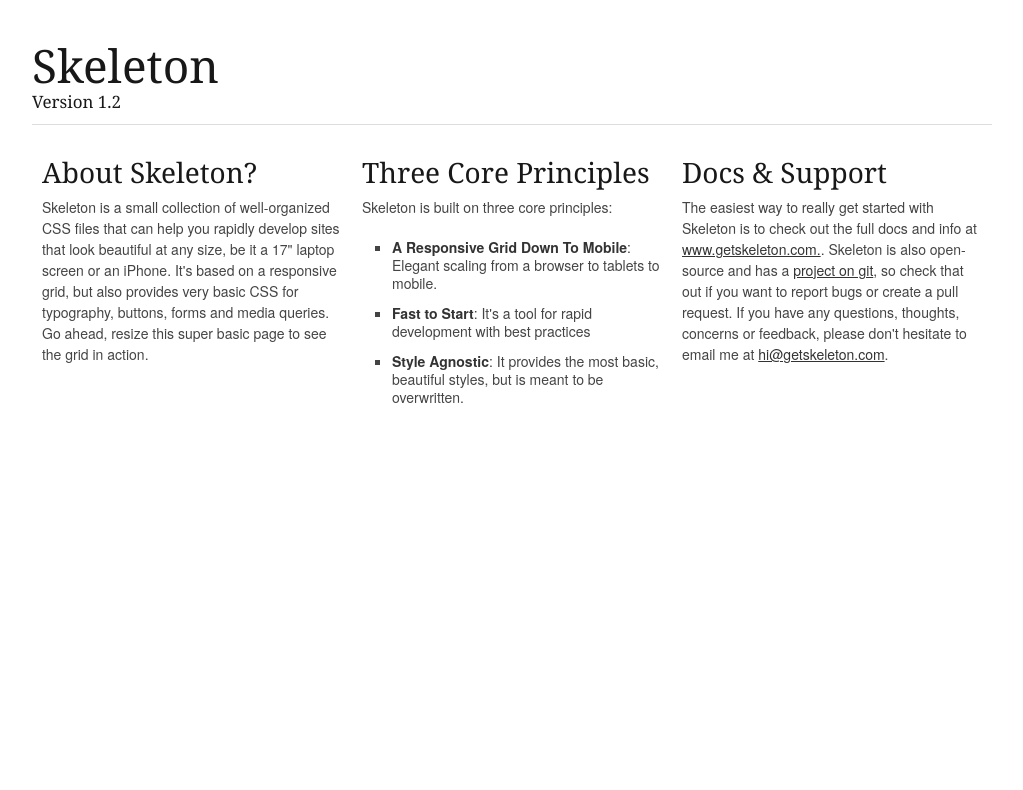
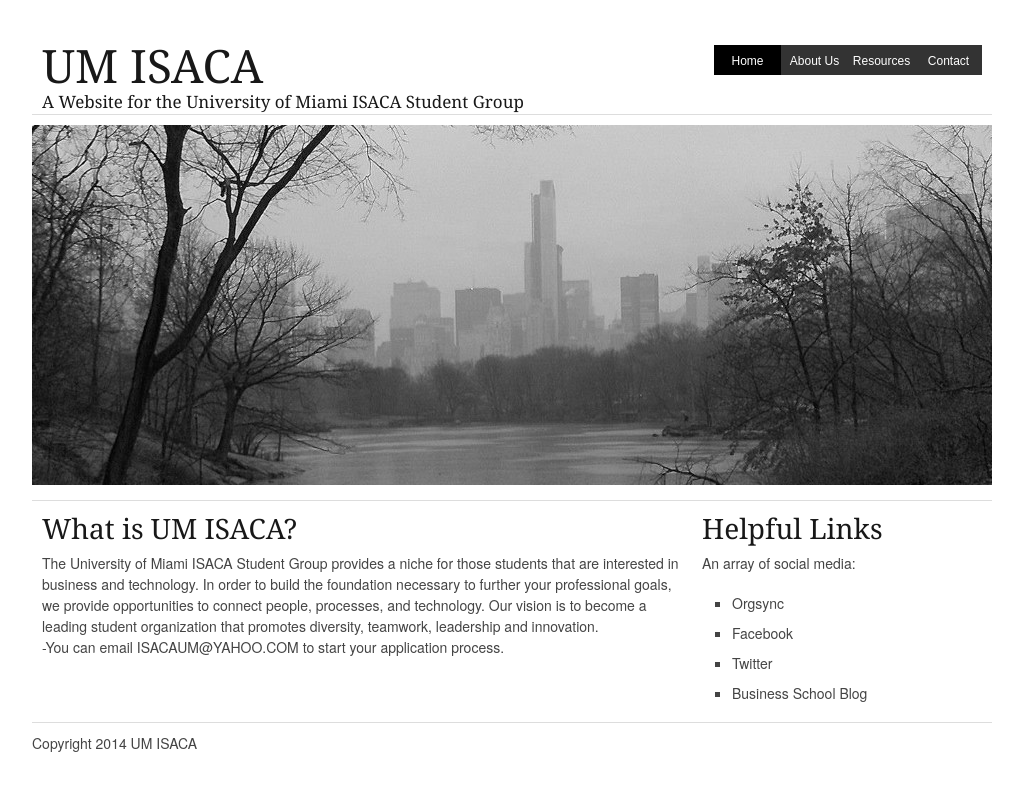
Before and after one commit to UMISACA/umisaca.github.io, a plain HTML site: page index.html in a window 1280 px wide. Shown: the whole page, without its empty margins (128-1151 px from the left). Drawn offline with Linux system fonts and the light colour scheme.

Commit message:
Finally Passable

```diff
--- a/index.html
+++ b/index.html
@@ -45,27 +45,47 @@
 
 	<div class="container">
 		<div>
-			<h1 class="remove-bottom" style="margin-top: 40px">Skeleton</h1>
-			<h5>Version 1.2</h5>
-			<hr />
+			<div class="ten columns">
+				<h1 class="remove-bottom" style="margin-top: 40px">UM ISACA</h1>
+				<h5>A Website for the University of Miami ISACA Student Group </h5>
+			</div>
+			<div class="six columns">
+				<nav style="margin-top: 45px;margin-bottom: 35px;float:right">
+					<ul>
+						<li class="hlink"><a class="current hlink" href="index.html">Home</a></li>
+						<li class="hlink"><a class="hlink" href="about.html">About Us</a></li>
+						<li class="hlink"><a class="hlink" href="resources.html">Resources</a></li>
+						<li class="hlink"><a class="hlink" href="contact.html">Contact</a></li>
+					</ul>
+				</nav>
+			</div>
+			<hr class="half-bottom">
 		</div>
-		<div class="one-third column">
-			<h3>About Skeleton?</h3>
-			<p>Skeleton is a small collection of well-organized CSS files that can help you rapidly develop sites that look beautiful at any size, be it a 17" laptop screen or an iPhone. It's based on a responsive grid, but also provides very basic CSS for typography, buttons, forms and media queries. Go ahead, resize this super basic page to see the grid in action.</p>
+		<div>
+			<img class="scale-with-grid" src="images/centralpark.jpg">
+			<hr class="half-bottom">
 		</div>
-		<div class="one-third column">
-			<h3>Three Core Principles</h3>
-			<p>Skeleton is built on three core principles:</p>
-			<ul class="square">
-				<li><strong>A Responsive Grid Down To Mobile</strong>: Elegant scaling from a browser to tablets to mobile.</li>
-				<li><strong>Fast to Start</strong>: It's a tool for rapid development with best practices</li>
-				<li><strong>Style Agnostic</strong>: It provides the most basic, beautiful styles, but is meant to be overwritten.</li>
-			</ul>
+
+		<div>
+			<div class="eleven columns">
+			<h3>What is UM ISACA?</h3>
+			<p>The University of Miami ISACA Student Group provides a niche for those students that are interested in business and technology. In order to build the foundation necessary to further your professional goals, we provide opportunities to connect people, processes, and technology. Our vision is to become a leading student organization that promotes diversity, teamwork, leadership and innovation. <br>
+-You can email ISACAUM@YAHOO.COM to start your application process.</p>
+			</div>
+			<div class="five columns">
+				<h3>Helpful Links</h3>
+				<p>An array of social media:</p>
+				<ul class="square">
+					<li>Orgsync</li>
+					<li>Facebook</li>
+					<li>Twitter</li>
+					<li>Business School Blog</li>
+				</ul>
+			</div>
 		</div>
-		<div class="one-third column">
-			<h3>Docs &amp; Support</h3>
-			<p>The easiest way to really get started with Skeleton is to check out the full docs and info at <a href="http://www.getskeleton.com">www.getskeleton.com.</a>. Skeleton is also open-source and has a <a href="https://github.com/dhgamache/skeleton">project on git</a>, so check that out if you want to report bugs or create a pull request. If you have any questions, thoughts, concerns or feedback, please don't hesitate to email me at <a href="mailto:hi@getskeleton.com">hi@getskeleton.com</a>.</p>
-		</div>
+		<hr class="half-bottom">
+
+		<footer>Copyright 2014 UM ISACA</footer>
 
 	</div><!-- container -->
 
--- a/stylesheets/base.css
+++ b/stylesheets/base.css
@@ -269,3 +269,75 @@
 
 /* #Header/Footer
 ================================================== */
+	a.hlink { color:#FFFFFF; background-color: #333; text-decoration: none; outline: 0; height:20px; }
+	a.hlink:hover, a.hlink:focus, a.hlink:active { background-color: #000; }
+	li.hlink {display:inline-block; height:20px; background-color:#333;}
+
+a.current {
+	background-color:#000;
+}
+
+nav {
+/*  background-color:#333;
+  height:0px; */
+}
+nav ul {
+  font-family: Arial, Verdana;
+  font-size: 12px;
+  margin: 0;
+  padding: 0;
+  list-style: none;
+}
+
+nav ul li {
+  display: block;
+  position: relative;
+  float: left;
+
+}
+
+nav li ul {
+  display: none;
+}
+
+nav ul li a {
+  display: block;
+  text-decoration: none;
+  padding: 7px 0px 3px 0px;
+  color: #ffffff;
+  margin-left: 0px;
+  white-space: nowrap;
+  height:30px; /* Width and height of top-level nav items */
+  width:67px;
+  text-align:center;
+
+}
+
+nav ul li a:hover {
+  background: #617F8A;
+}
+
+nav li:hover ul {
+  display: block;
+  position: absolute;
+  height:20px;
+}
+
+nav li:hover li {
+  float: none;
+  font-size: 11px;
+
+}
+
+nav li:hover a {
+  background: #3A464F;
+  height:20px; /* Height of lower-level nav items is shorter than main level */
+}
+
+nav li:hover li a:hover {
+  background: #95A9B1;
+}
+
+nav ul li ul li a {
+    text-align:left; /* Top-level items are centered, but nested list items are left-aligned */
+}
```
Also changed, not shown: images/centralpark.jpg (added).
